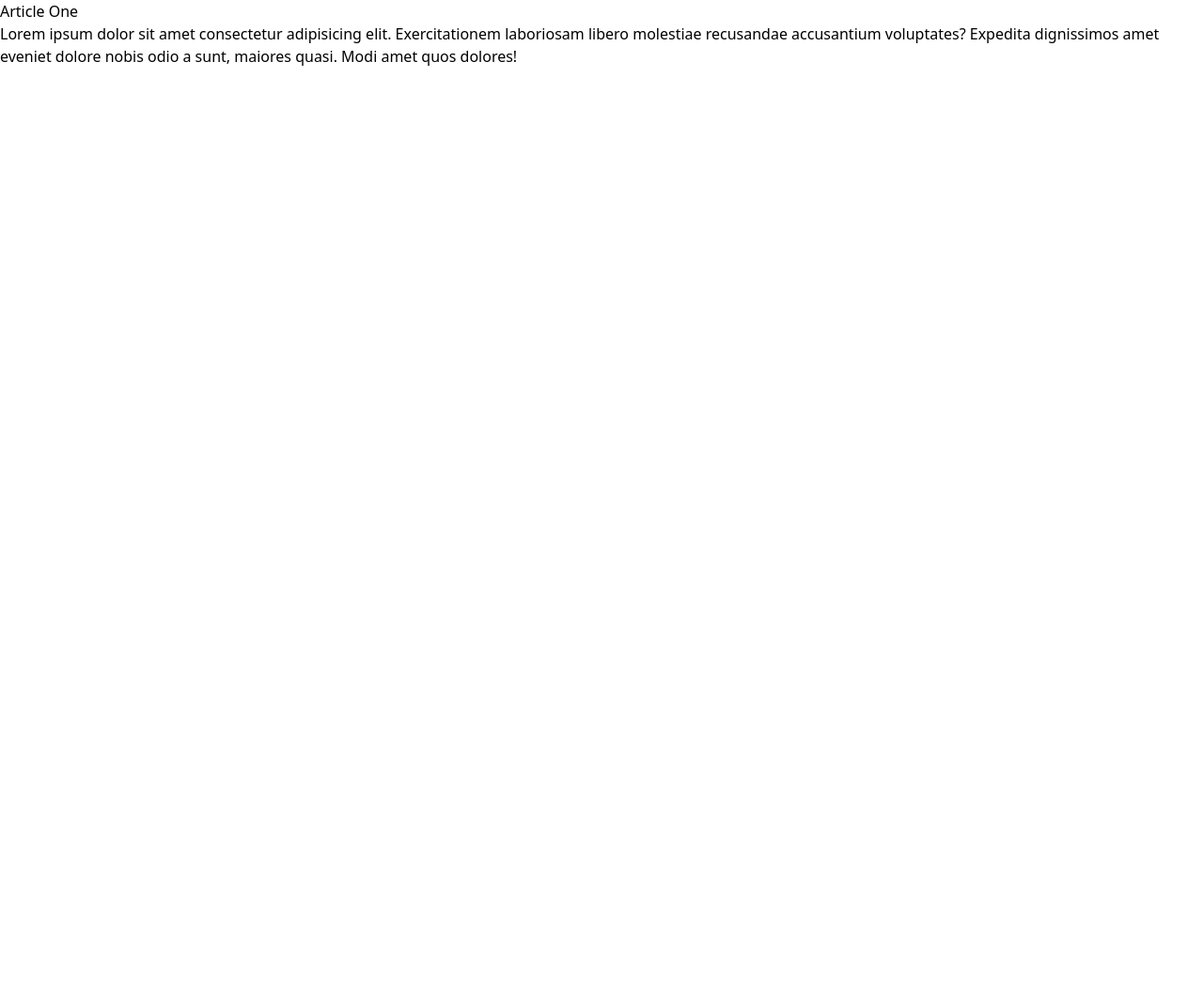
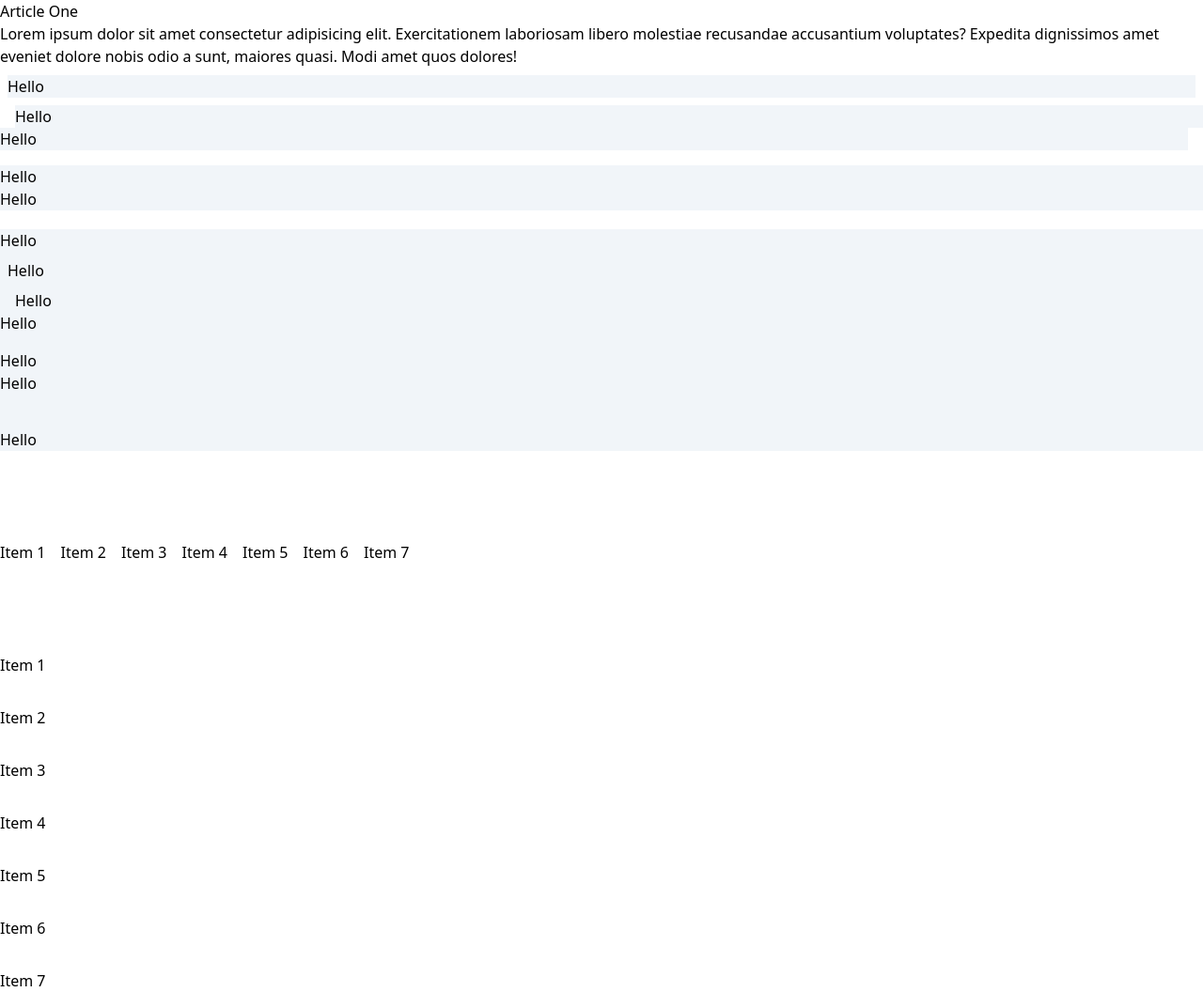
Before and after one commit to BlackErik/learning-tailwind, a plain HTML site: page tailwind-sandbox-starter/03-container-spacing/index.html in a window 1280 px wide. Shown: the whole page at 94% size. Before the commit the page ends 800 px from the top, so only its background shows below. Drawn offline with nearby package versions, Linux system fonts and the light colour scheme.

Commit message:
container and spacing

```diff
--- a/tailwind-sandbox-starter/03-container-spacing/index.html
+++ b/tailwind-sandbox-starter/03-container-spacing/index.html
@@ -9,7 +9,7 @@
   </head>
   <body>
     <!-- Container -->
-    <div>
+    <div class="container mx-auto">
       <article>
         <h3>Article One</h3>
         <p>
@@ -21,12 +21,42 @@
       </article>
 
       <!-- Margin -->
+      <div class="bg-slate-100 m-2">Hello</div>
+      <div class="bg-slate-100 ml-4">Hello</div>
+      <div class="bg-slate-100 mr-4">Hello</div>
+      <div class="bg-slate-100 mt-4">Hello</div>
+      <div class="bg-slate-100 mb-4">Hello</div>
+      <div class="bg-slate-100 mt-[20px]">Hello</div>
 
       <!-- Padding -->
+      <div class="bg-slate-100 p-2">Hello</div>
+      <div class="bg-slate-100 pl-4">Hello</div>
+      <div class="bg-slate-100 pr-4">Hello</div>
+      <div class="bg-slate-100 pt-4">Hello</div>
+      <div class="bg-slate-100 pb-4">Hello</div>
+      <div class="bg-slate-100 pt-[20px]">Hello</div>
 
       <!-- Space Between X -->
+      <div class="flex mt-24 space-x-4">
+        <div>Item 1</div>
+        <div>Item 2</div>
+        <div>Item 3</div>
+        <div>Item 4</div>
+        <div>Item 5</div>
+        <div>Item 6</div>
+        <div>Item 7</div>
+      </div>
 
       <!-- Space Between Y -->
+      <div class="flex flex-col mt-24 space-y-8">
+        <div>Item 1</div>
+        <div>Item 2</div>
+        <div>Item 3</div>
+        <div>Item 4</div>
+        <div>Item 5</div>
+        <div>Item 6</div>
+        <div>Item 7</div>
+      </div>
     </div>
   </body>
 </html>
```
